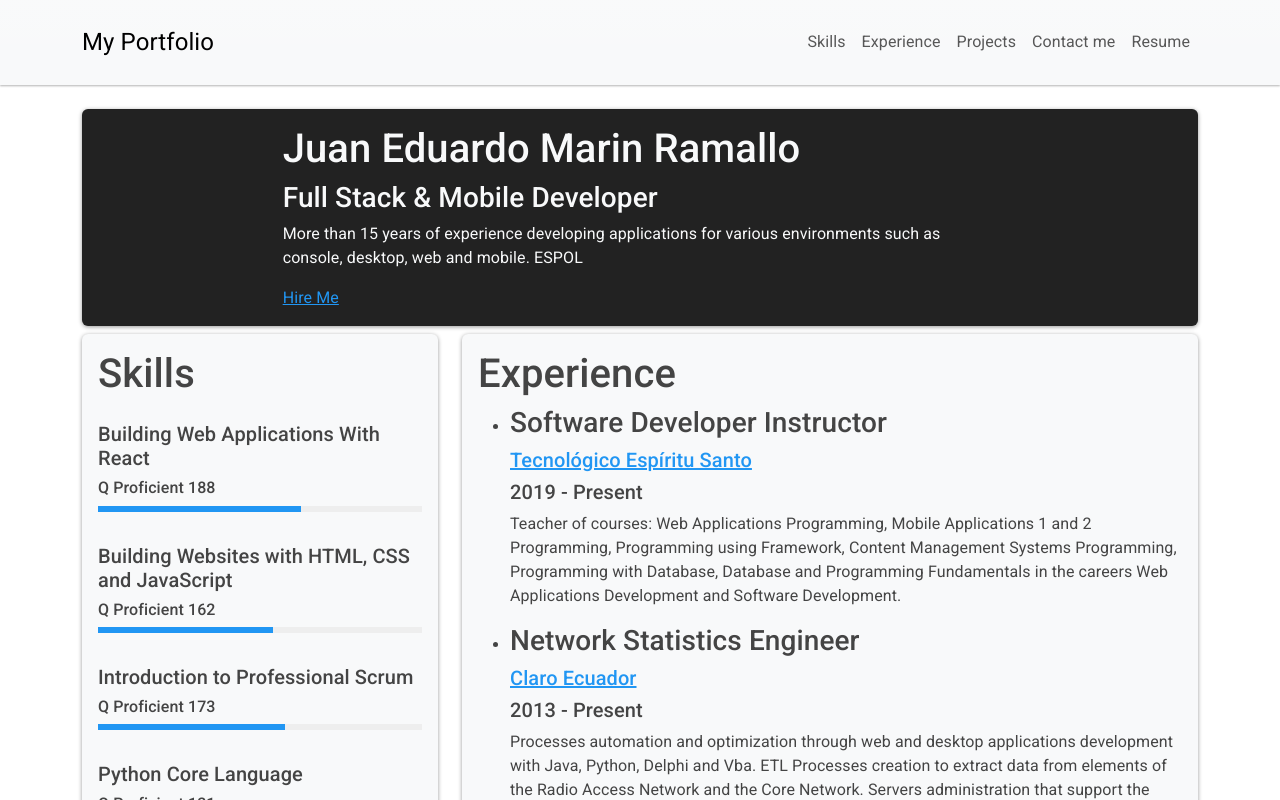
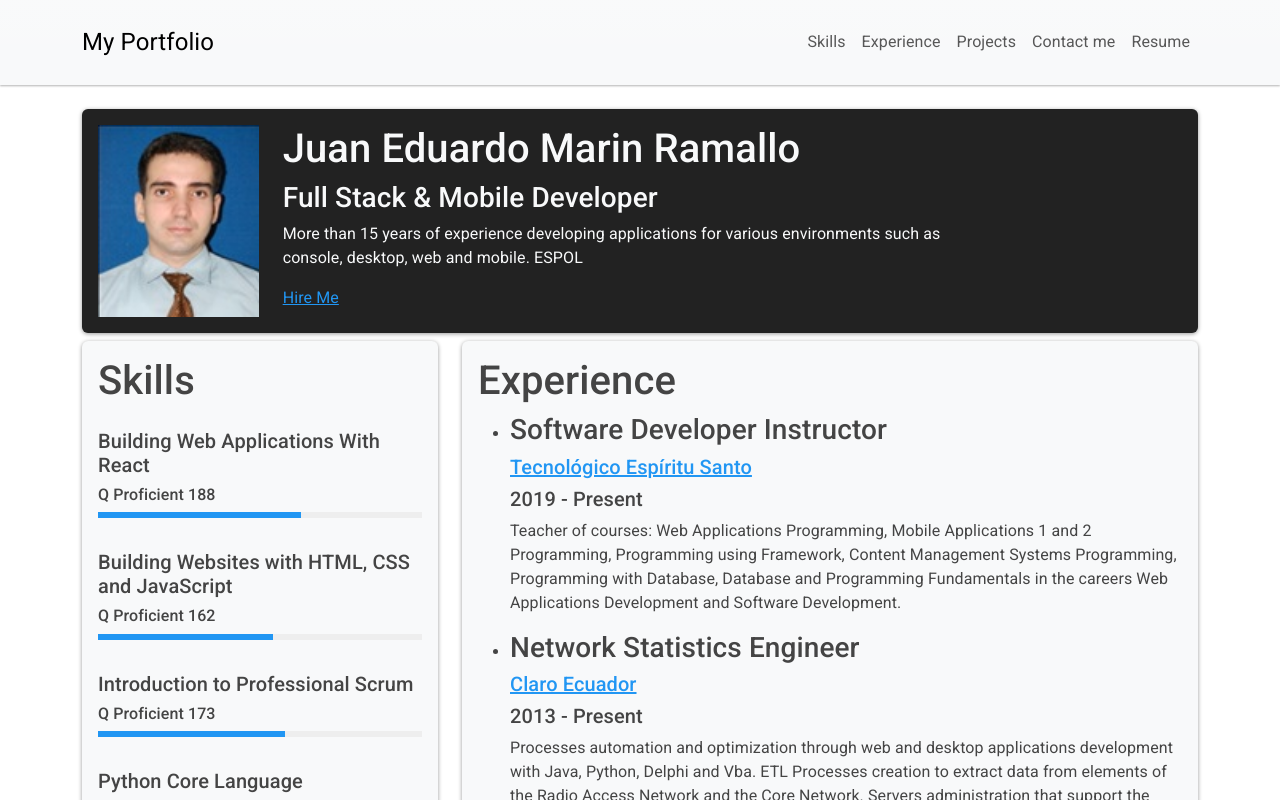
Before and after one commit to juan-marin-ramallo/nextjs-portfolio, a Next.js app: page / in a window 1280 px wide. Shown: the top 800 px of the page. Built offline with nearby package versions, Linux system fonts and the light colour scheme.

Commit message:
Original

```diff
--- a/next.config.js
+++ b/next.config.js
@@ -7,8 +7,4 @@ module.exports = {
    */
   basePath: isProd ? "/nextjs-portfolio" : "",
   assetPrefix: isProd ? "/nextjs-portfolio/" : "",
-  images: {
-    loader: 'imgix',
-    path: '',
-  },
 };
--- a/pages/index.js
+++ b/pages/index.js
@@ -12,12 +12,13 @@ const Index = () => (
         <div className="card card-body bg-dark text-light">
           <div className="row">
             <div className="col-md-2">
-              {/* <Image
+              <img src="JuanMarin.jpg" alt=""  className="card-img-top"/>
+              {
+              /* <Image
                 src="JuanMarin.jpg"
                 alt="PersonalImage"
                 width={180}
                 height={200}
-
                 /> */}
             </div>
             <div className="col-md-8">
```
Also changed, not shown: 1 other file (tests, documents, lock files or other folders).
